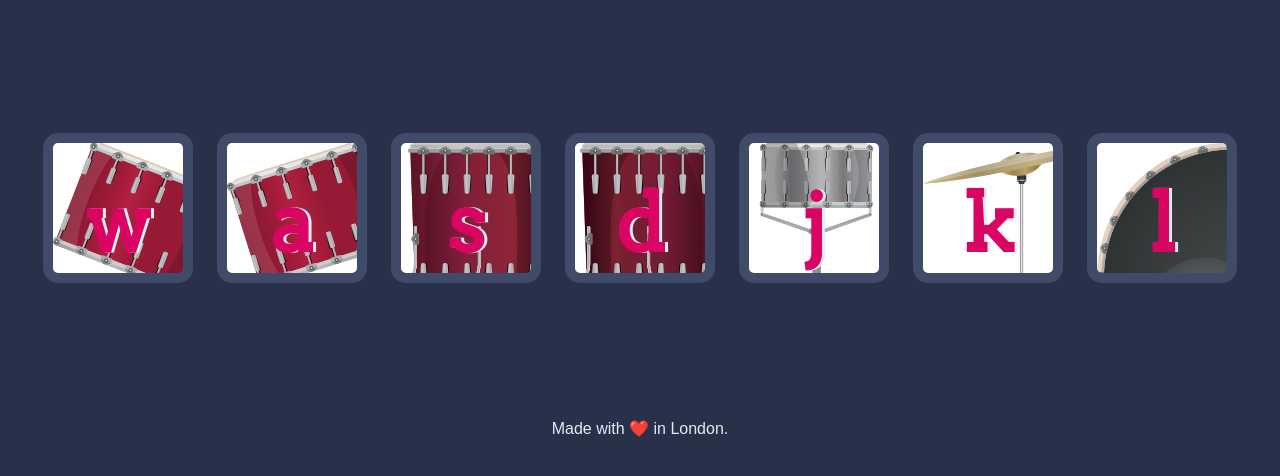
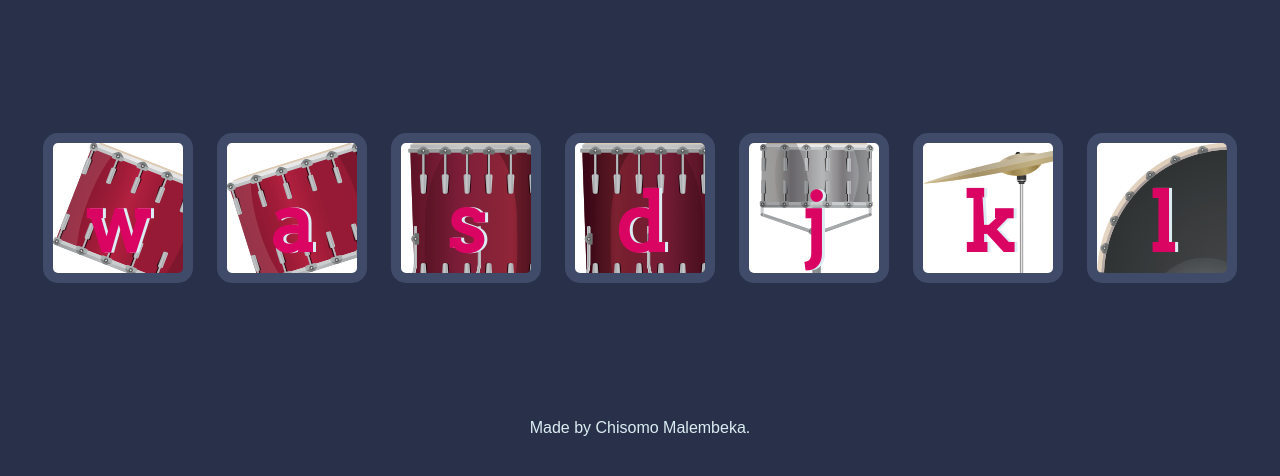
Before and after one commit to chisomo303/Drum-kit, a plain HTML site: page index.html in a window 1280 px wide. Shown: the part 156-632 px from the top of the page. Drawn offline with Linux system fonts and the light colour scheme; files whose address does not match are found by name.

Commit message:
Update index.html

```diff
--- a/index.html
+++ b/index.html
@@ -24,7 +24,7 @@
 <script src="index.js" charset="utf-8"></script>
 
 <footer>
-  Made with ❤️ in London.
+  Made by Chisomo Malembeka.
 </footer>
 </body>
 </html>
```
